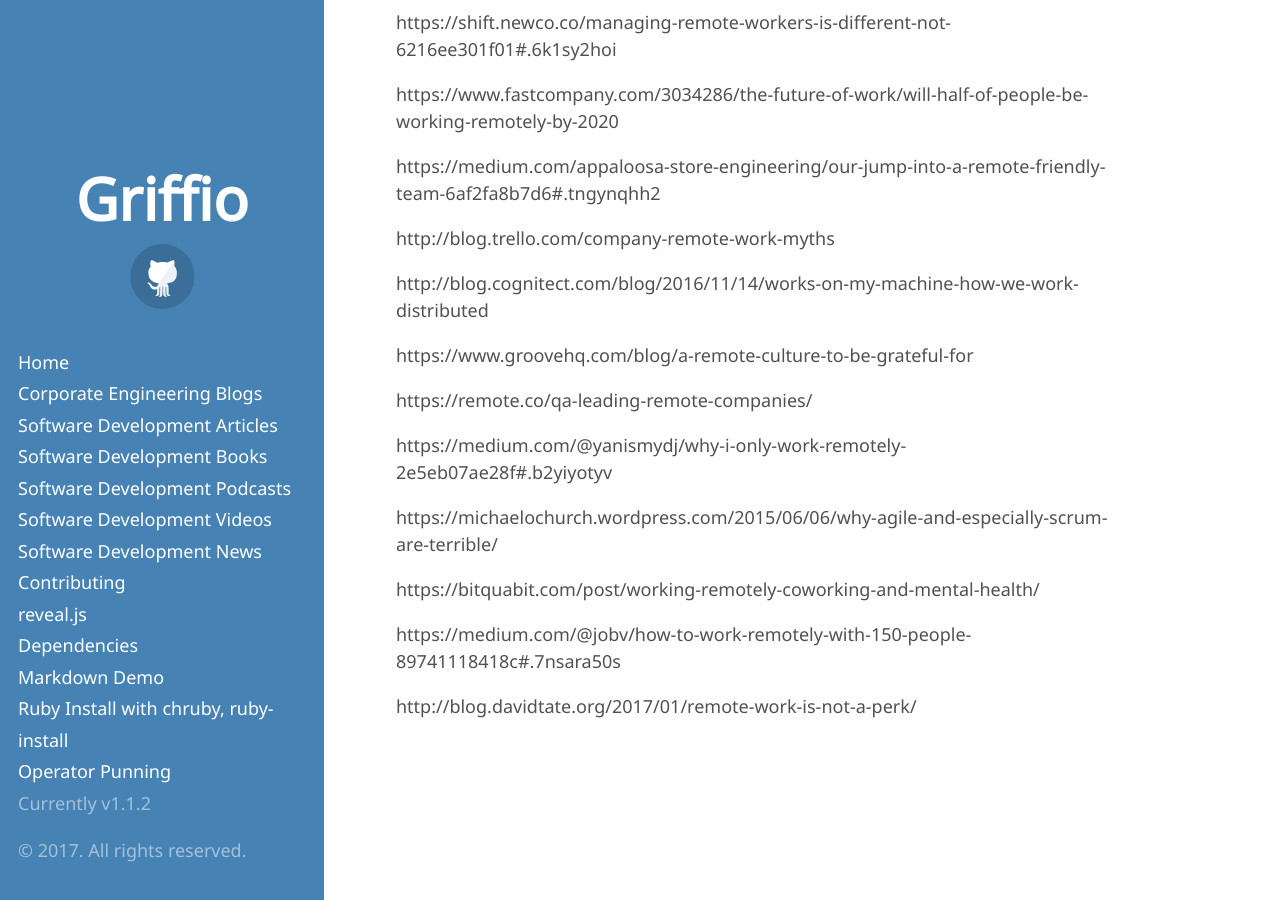
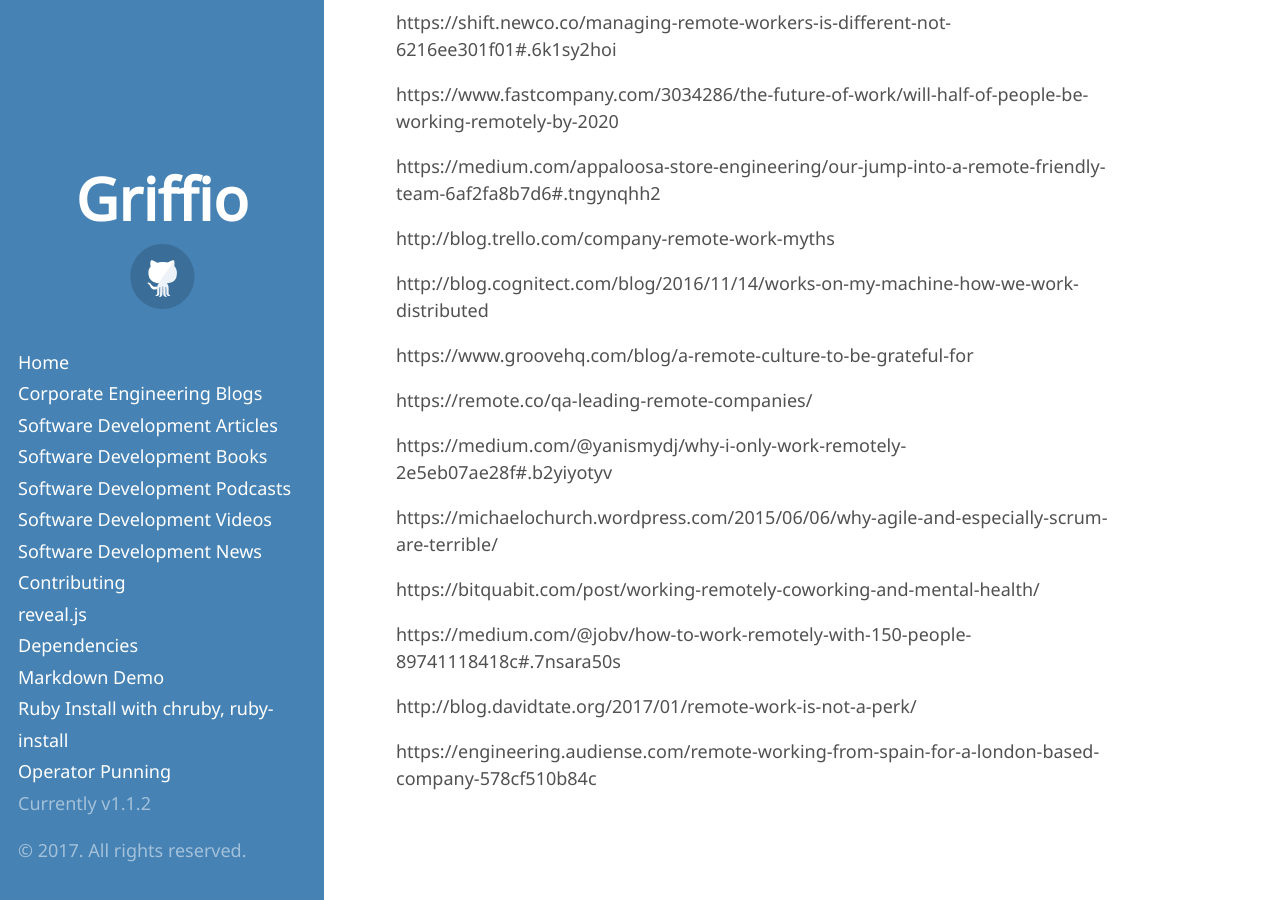
Before and after one commit to griffio/griffio.github.io, a Jekyll site: the page built from distributed_and_remote.md, in a window 1280 px wide and 900 px high, scrolled down 4752 px. Built offline with Jekyll 4.4.1, drawn with Linux system fonts in a browser that asks for light colours; some web fonts are replaced; our own code applies the rules of GitHub Pages for plain Markdown files; some of the changed lines change nothing that is shown.

Commit message:
Update distributed_and_remote.md

```diff
--- a/distributed_and_remote.md
+++ b/distributed_and_remote.md
@@ -205,3 +205,5 @@
 https://medium.com/@jobv/how-to-work-remotely-with-150-people-89741118418c#.7nsara50s
 
 http://blog.davidtate.org/2017/01/remote-work-is-not-a-perk/
+
+https://engineering.audiense.com/remote-working-from-spain-for-a-london-based-company-578cf510b84c
```
